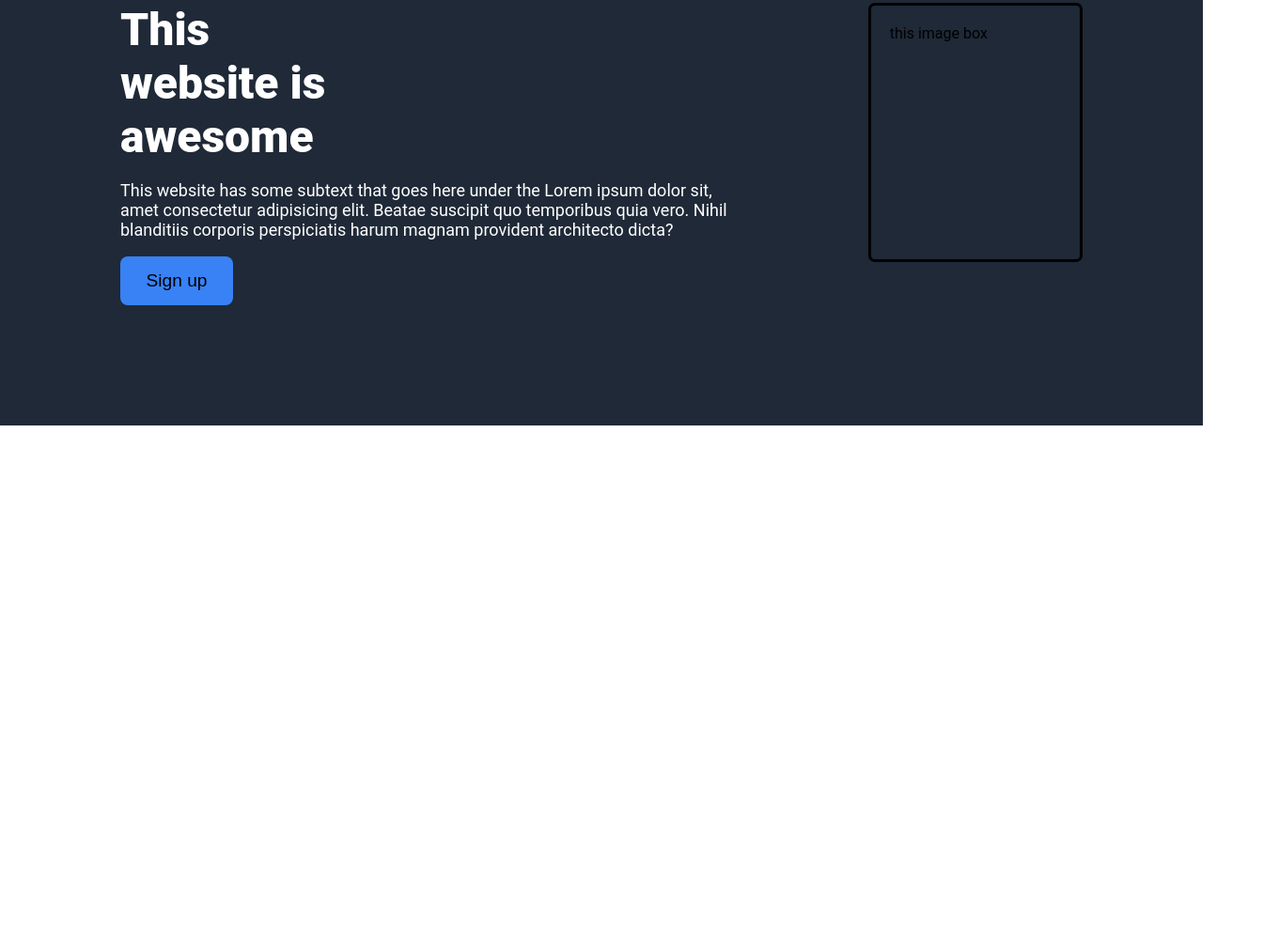
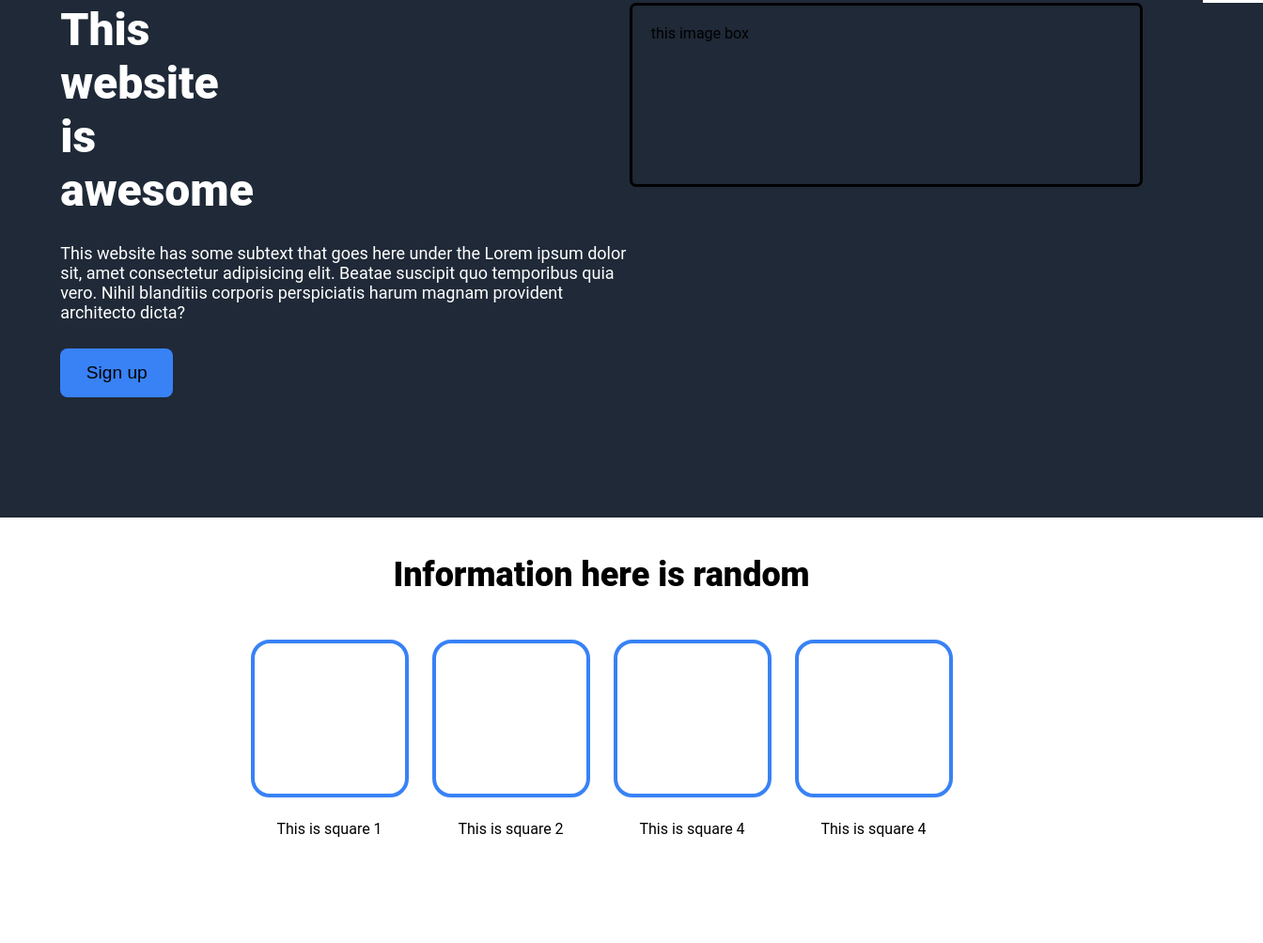
Before and after one commit to shery1994/Landing-Page---Flexbox, a plain HTML site: page index.html in a window 1280 px wide. Shown: the part 201-1205 px from the top of the page at 94% size, 1344 px wide, since content can reach past the window. Before the commit the page ends 800 px from the top, so only its background shows below. Drawn offline with Linux system fonts and the light colour scheme.

Commit message:
white area is done

```diff
--- a/index.html
+++ b/index.html
@@ -26,12 +26,6 @@
             </li>
         </ul>
 
-
-
-
-
-
-
     </div>
         <div class="container-1">
         <div class="layer1-left">
@@ -50,6 +44,35 @@
             </div>
         </div>
     </div>
+    <div class="container-2">
+        <h2>Information here is random</h2>
+        <Div class="card-container">
+
+            <div class="card">
+                <div class="square"></div>
+                <p>This is square 1</p>
+                </div>
+
+            <div class="card">
+                    <div class="square"></div>
+                    <p>This is square 2</p>
+            </div>
+            <div class="card">
+                <div class="square"></div>
+                <p>This is square 4</p>
+        </div>
+        <div class="card">
+            <div class="square"></div>
+            <p>This is square 4</p>
+    </div>
+
+
+        </Div>
+
+
+
+
+    </div>
 
 </body>
 </html>
--- a/style.css
+++ b/style.css
@@ -44,6 +44,10 @@ ul {
 
 .container-1{
     display: flex;
+    justify-content: center;
+    flex-shrink: 1;
+    background-color: #1F2937;
+
 
 
 
@@ -54,6 +58,8 @@ ul {
     padding-left: 10%;
     flex-direction: column;
     padding-bottom: 10%;
+    flex-shrink: 1;
+    gap: 10px;
 
 
 }
@@ -61,10 +67,12 @@ ul {
 .layer1-right{
     display: flex;
     background-color: #1F2937;
-    padding-left: 10%;
+
     padding-right: 10%;
     width: 50%;
-    padding-bottom: 10%;
+
+
+
 
 
 
@@ -83,17 +91,19 @@ h1{
 .text1{
     color:white;
     font-size: 18px;
+    display:flex;
 }
 
 
 .img-box{
-    display: flex;
-    flex:1;
-    object-fit: cover;
-    max-height: calc(214px + 1rem);
+
+    max-height: 150px;
+    width: 500px;
     border-radius: 7px;
     padding: 20px;
     border-style: solid;
+    display: flex;
+
 }
 
 button {
@@ -106,3 +116,46 @@ button {
     border-radius: 8px;
     font-size: larger;
   }
+
+
+  .container-2{
+      display: flex;
+      flex-direction: column;
+      justify-content: center;
+      align-content: center;
+      padding-left: 180px;
+      padding-right: 180px;
+      margin-top: 40px;
+  }
+
+  h2{
+      display: flex;
+      justify-content: center;
+      margin: 0;
+      font-size: 36px;
+      font-weight: 900;
+  }
+
+  .card-container{
+      display: flex;
+      flex-wrap: wrap;
+      margin: 3em 0 6em 0;
+      justify-content: center;
+      align-content: center;
+      gap:25px;
+  }
+  .card {
+    text-align: center;
+    max-width: 200px;
+    display: flex;
+    flex-direction: column;
+    align-items: center;
+    gap: .5em;
+}
+
+.square {
+    border: 4px solid #3882F6;
+    border-radius: 20px;
+    width: 160px;
+    height: 160px;
+}
```
Also changed, not shown: 1 other file.
